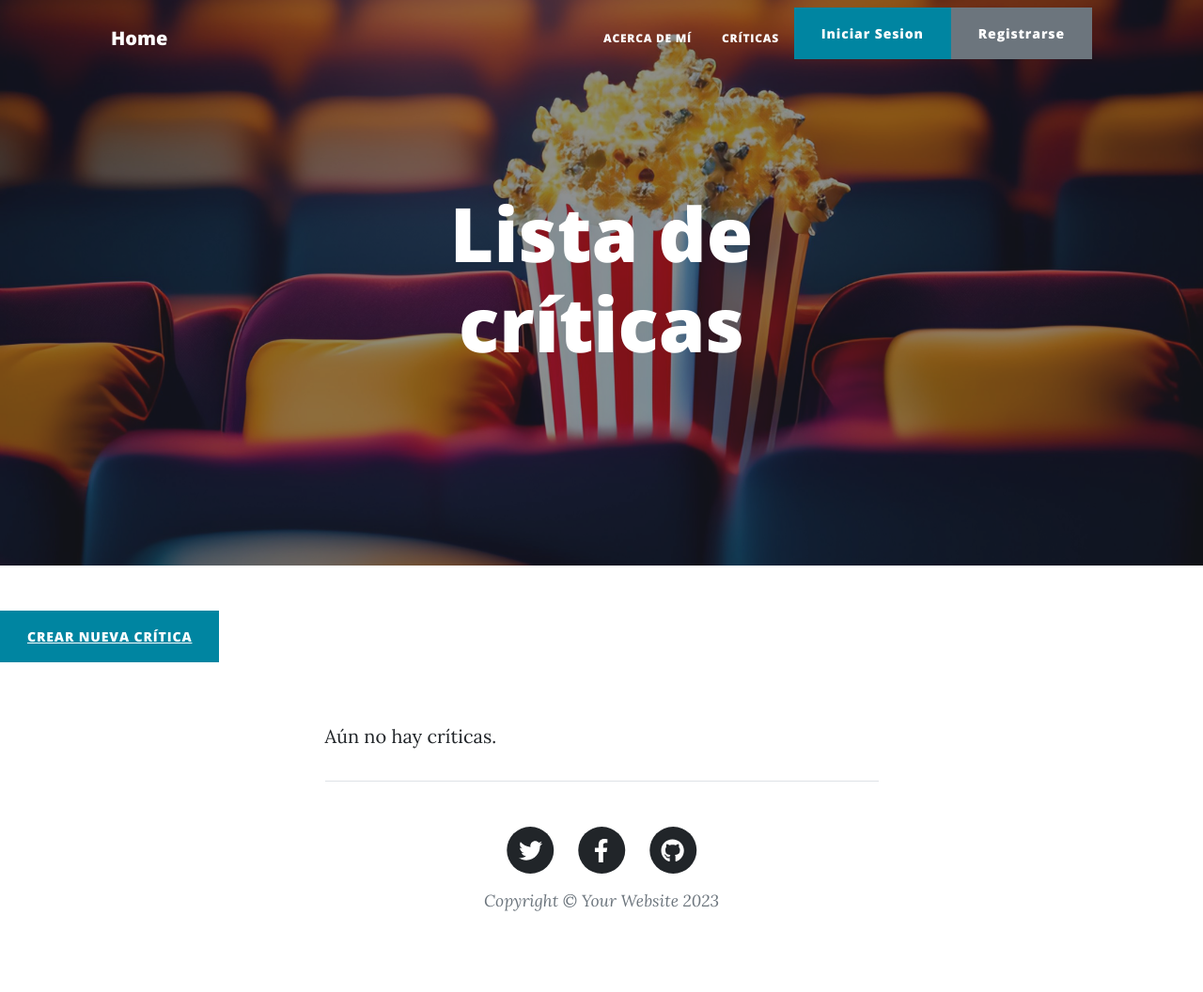
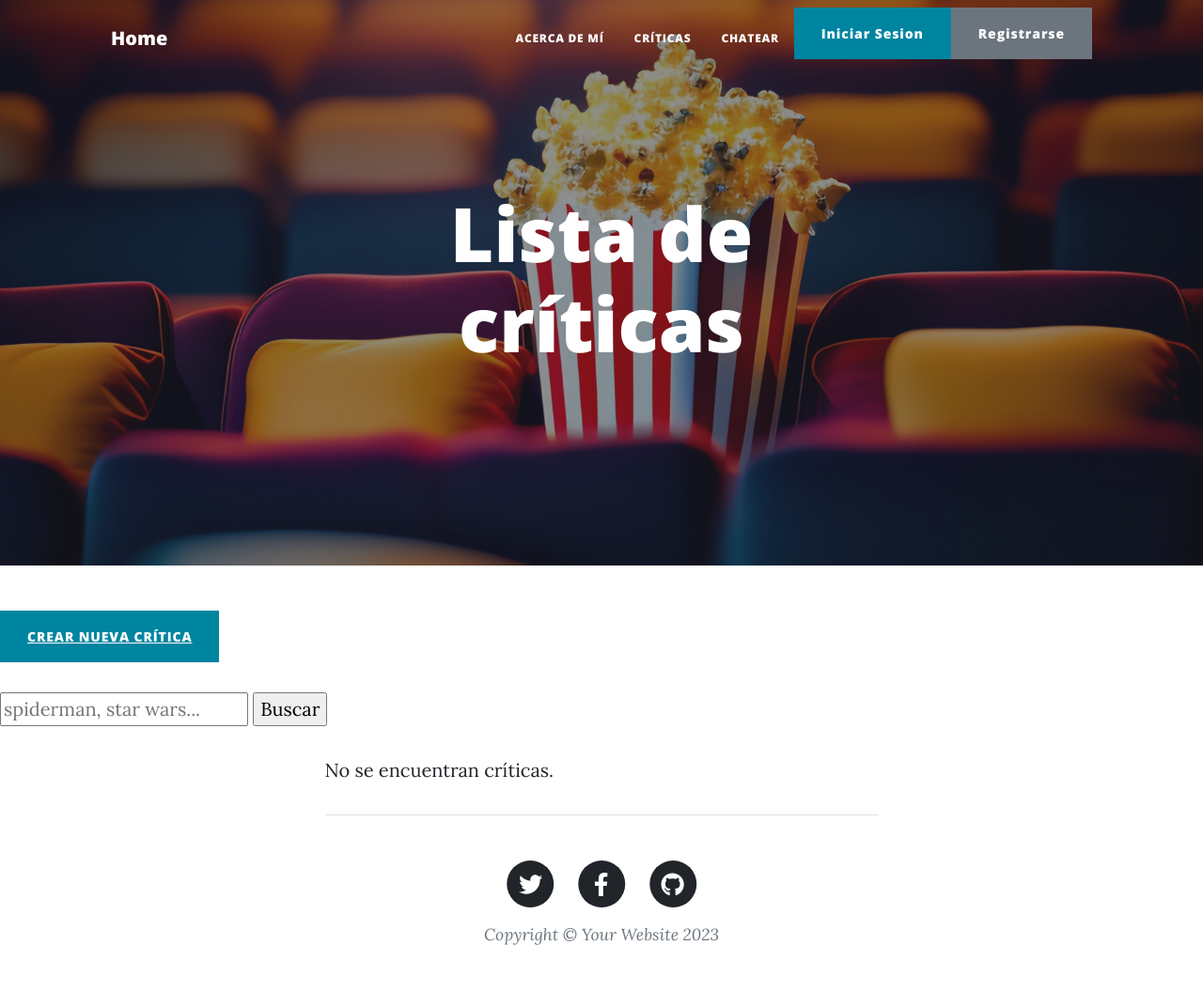
Before and after one commit to gsaluzzi/ProyectoBlog-Django, a Django app: page /criticas/ in a window 1280 px wide. Shown: the whole page at 94% size. Before the commit the page ends 970 px from the top, so only its background shows below. Run offline with Django 4.2, Linux system fonts and the light colour scheme; data that the repository does not hold is empty; some libraries are stand-ins or nearby versions.

Commit message:
Version Final

```diff
--- a/chat/forms.py
+++ b/chat/forms.py
@@ -4,4 +4,4 @@ from django import forms
 
 class CrearMensajeFormulario(forms.Form):
 
-    mensaje = forms.CharField(max_length=100)
+    mensaje = forms.CharField(max_length=200, required=False, widget=forms.Textarea)
--- a/chat/models.py
+++ b/chat/models.py
@@ -2,7 +2,7 @@ from django.db import models
 
 
 class Mensaje(models.Model):
-    mensaje = models.CharField(max_length=100)
+    mensaje = models.CharField(max_length=200)
     destinatario = models.CharField(max_length=30)
     emisor = models.CharField(max_length=30)
 
--- a/chat/views.py
+++ b/chat/views.py
@@ -3,6 +3,7 @@ from django.views.generic.list import ListView
 from django.contrib.auth.models import User
 from chat.forms import CrearMensajeFormulario
 from chat.models import Mensaje
+from django.contrib.auth.decorators import login_required
 
 class ListadoUsuarios(ListView):
     model = User
@@ -17,7 +18,7 @@ class ListadoUsuarios(ListView):
 #    return render(request, 'chat/conversacion.html', {'usuario':usuario})
 
 
-
+@login_required
 def crear_mensaje(request, user_id):
     usuario = User.objects.get(id=user_id)
     listado_de_mensajes = Mensaje.objects.all()
--- a/home/templates/home/about.html
+++ b/home/templates/home/about.html
@@ -20,7 +20,7 @@
       <div class="container px-4 px-lg-5">
           <div class="row gx-4 gx-lg-5 justify-content-center">
               <div class="col-md-10 col-lg-8 col-xl-7">
-                  <p>Chileno, nacido en 1983 en la ciudad de Iquique. De profesión ingeniero y con más de 10 años de experiencia en la industria bancaria y el retail.</p>
+                  <p>Chileno, nacido en 1983 en la ciudad de Iquique. De profesión ingeniero y con más de 10 años de experiencia en la industria bancaria y el retail. En estos momentos estoy haciendo un curso en CODERHOUSE para ampliar mis conocimientos en programación.</p>
                   <p>Dentro de las actividades que me gusta hacer en mi tiempo libre, está el jugar al tenis y ver películas y series. </p>
               </div>
           </div>
--- a/home/templates/home/actualizar_criticas.html
+++ b/home/templates/home/actualizar_criticas.html
@@ -3,7 +3,7 @@
 {% load static %}
 
 {% block header_img %}
-<header class="masthead" style="background-image: url('{% static "assets/img/about-bg.jpg" %}">
+<header class="masthead" style="background-image: url('{% static "assets/img/palomitas.jpg" %}">
 {% endblock header_img %}
 
 {% block title_body1 %}
--- a/home/templates/home/crear_criticas.html
+++ b/home/templates/home/crear_criticas.html
@@ -4,7 +4,7 @@
 {% load static %}
 
 {% block header_img %}
-<header class="masthead" style="background-image: url('{% static "assets/img/about-bg.jpg" %}">
+<header class="masthead" style="background-image: url('{% static "assets/img/palomitas.jpg" %}">
 {% endblock header_img %}
 
 {% block title_body1 %}
--- a/home/templates/home/criticas.html
+++ b/home/templates/home/criticas.html
@@ -20,6 +20,11 @@
 <p>
     <a class="btn btn-primary text-uppercase" href={% url "crear_critica" %}>Crear Nueva Crítica</a>
 </p>
+
+<form action={% url "criticas" %}>
+    <input type="text" name="titulo" placeholder="spiderman, star wars...">
+    <input type="submit" value="Buscar">
+</form>
 
 <div class="container px-4 px-lg-5">
     <div class="row gx-4 gx-lg-5 justify-content-center">
@@ -47,7 +52,7 @@
     </div>
 </div>
     {% else %}
-<p>Aún no hay críticas.</p>
+<p>No se encuentran críticas.</p>
 {% endif %}
 
 
--- a/home/templates/home/detalle_critica.html
+++ b/home/templates/home/detalle_critica.html
@@ -7,11 +7,11 @@
 {% endblock header_img %}
 
 {% block title_body1 %}
-<h1> detalle Críticas</h1>
+<h1> Detalle Críticas</h1>
 {% endblock title_body1 %}
 
 {% block title_body2 %}
-Detalle {{criticas.id}}
+Detalle {{criticas.titulo}}
 {% endblock title_body2 %}
 
 {% block main %}
--- a/home/views.py
+++ b/home/views.py
@@ -25,6 +25,17 @@ class ListadoCriticas(ListView):
     model = Criticas
     context_object_name = 'listado_de_criticas'
     template_name = 'home/criticas.html'
+
+    def get_queryset(self):
+        titulo = self.request.GET.get('titulo', '')
+        if titulo:
+            listado_de_automoviles = self.model.objects.filter(titulo__icontains=titulo)
+        else:
+            listado_de_automoviles = self.model.objects.all()
+        return listado_de_automoviles
+
+
+
 
 
 class CrearCritica(LoginRequiredMixin, CreateView):
--- a/templates/base.html
+++ b/templates/base.html
@@ -27,8 +27,9 @@
                 </button>
                 <div class="collapse navbar-collapse" id="navbarResponsive">
                     <ul class="navbar-nav ms-auto py-4 py-lg-0">
-                        <li class="nav-item"><a class="nav-link px-lg-3 py-3 py-lg-4" href={% url "usuarios_chat" %}>Acerca de mí</a></li>
+                        <li class="nav-item"><a class="nav-link px-lg-3 py-3 py-lg-4" href={% url "about" %}>Acerca de mí</a></li>
                         <li class="nav-item"><a class="nav-link px-lg-3 py-3 py-lg-4" href={% url "criticas" %}>Críticas</a></li>
+                        <li class="nav-item"><a class="nav-link px-lg-3 py-3 py-lg-4" href={% url "usuarios_chat" %}>Chatear</a></li>
                         {% if not request.user.is_authenticated %}
                         <li class="nav-item"><a class="btn btn-primary" href={% url "login" %}>Iniciar Sesion</a></li>
                         <li class="nav-item"><a class="btn btn-secondary" href={% url "registro" %}>Registrarse</a></li>
```
Also changed, not shown: chat/templates/chat/conversacion.html (+8 -10 lines), home/templates/home/home.html (+13 -0 lines), chat/migrations/0004_alter_mensaje_mensaje.py (added).
